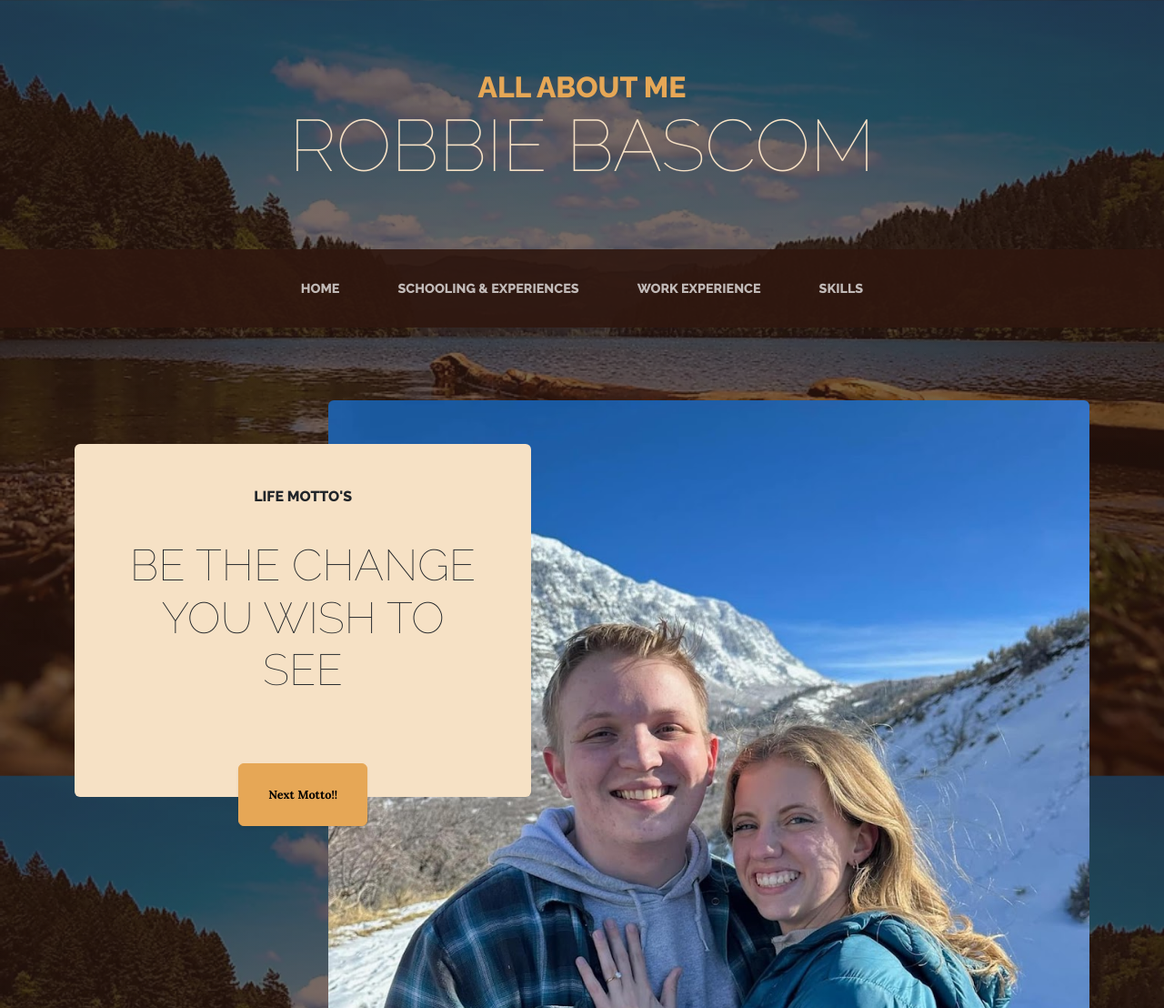
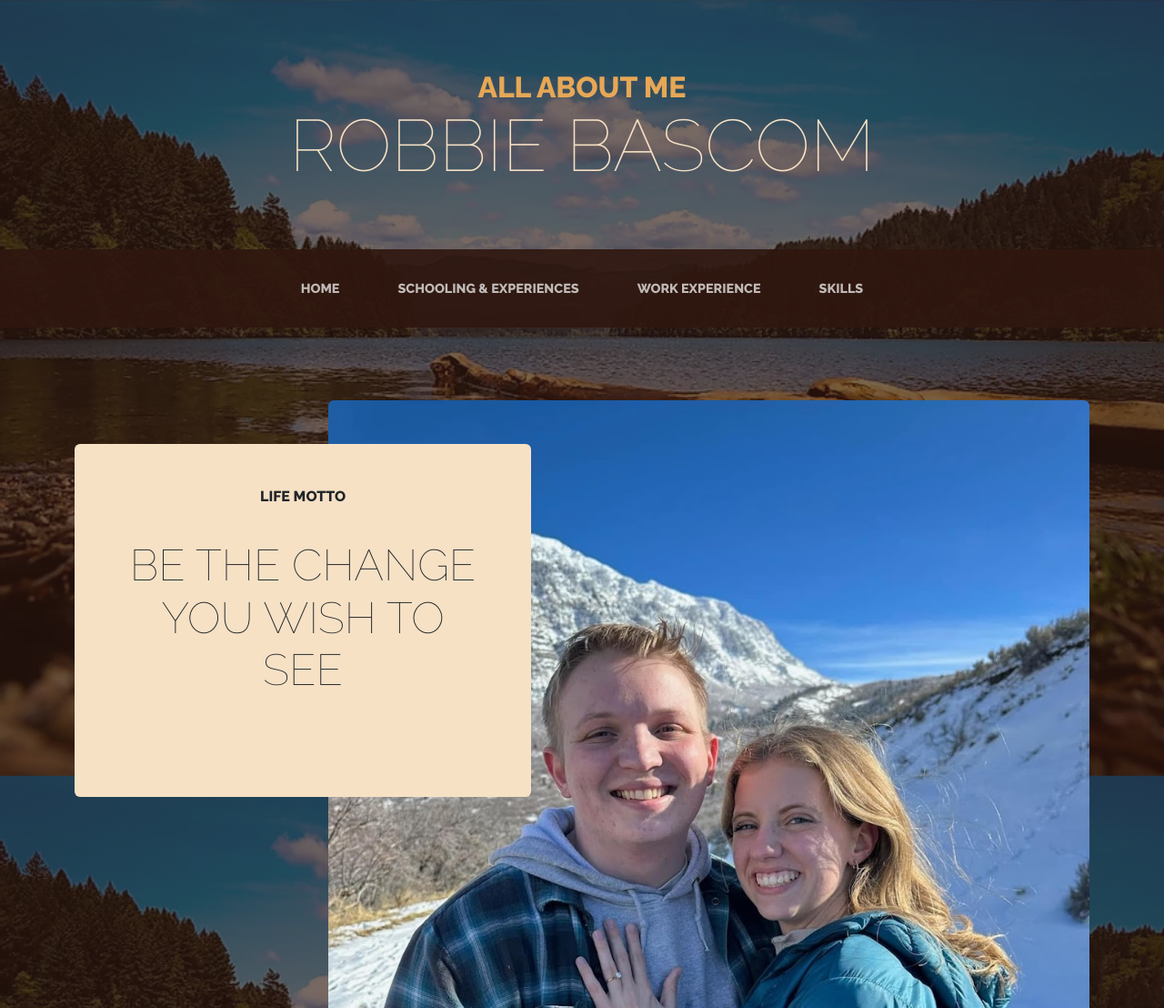
Before and after one commit to Robbieb4/IS201Project, a plain HTML site: page index.html in a window 1280 px wide. Shown: the top 1108 px of the page at 91% size. Drawn offline with nearby package versions, Linux system fonts and the light colour scheme.

Commit message:
Update index.html

```diff
--- a/index.html
+++ b/index.html
@@ -41,13 +41,11 @@
                     <img class="intro-img img-fluid mb-3 mb-lg-0 rounded" src="assets/img/EngagementPhoto.JPG" alt="..." />
                     <div class="intro-text left-0 text-center bg-faded p-5 rounded">
                         <h2 class="section-heading mb-4">
-                            <span class="section-heading-upper">Life motto's</span>
+                            <span class="section-heading-upper">Life motto</span>
                             <br>
                             <span class="section-heading-lower">be the change you wish to see</span>
                             <br>
                         </h2>
-                        <p class="mb-3"></p>
-                        <div class="intro-button mx-auto"><a class="btn btn-primary btn-xl" href="#!">Next Motto!!</a></div>
                     </div>
                 </div>
             </div>
```
